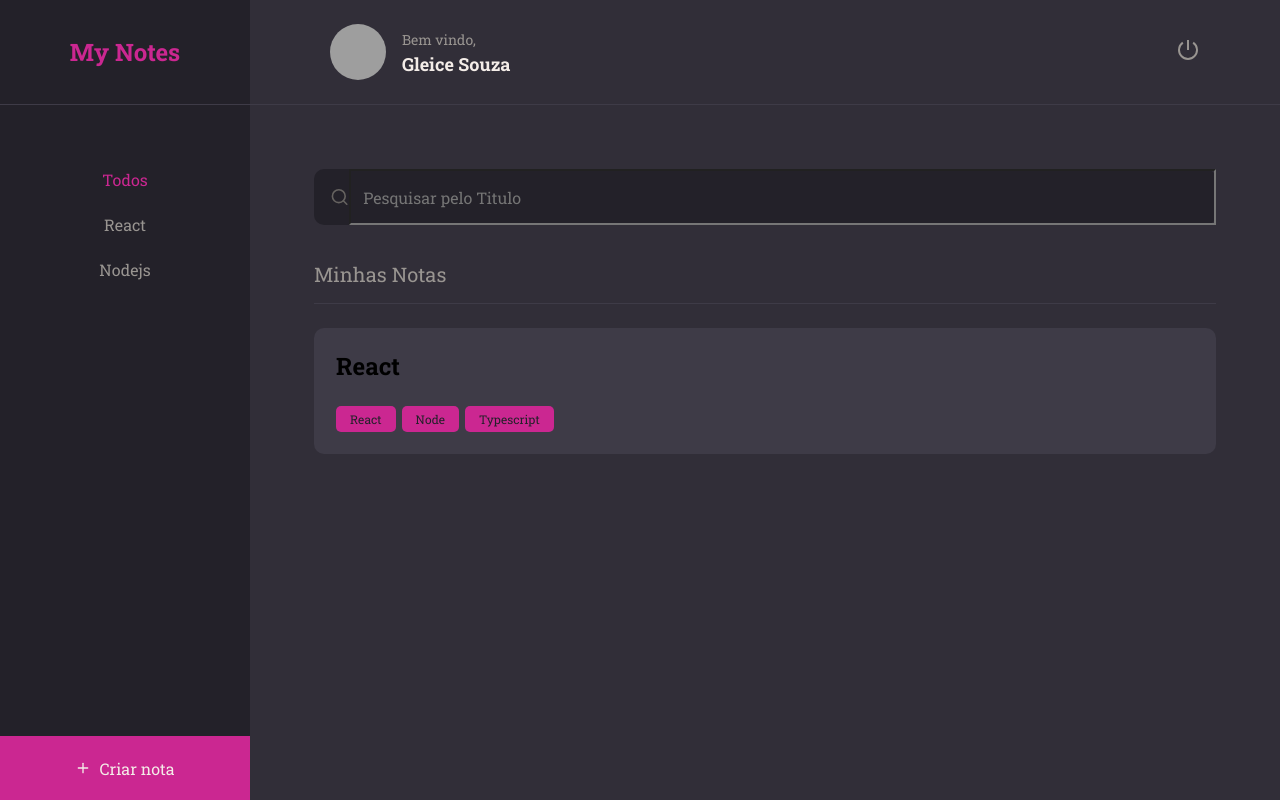
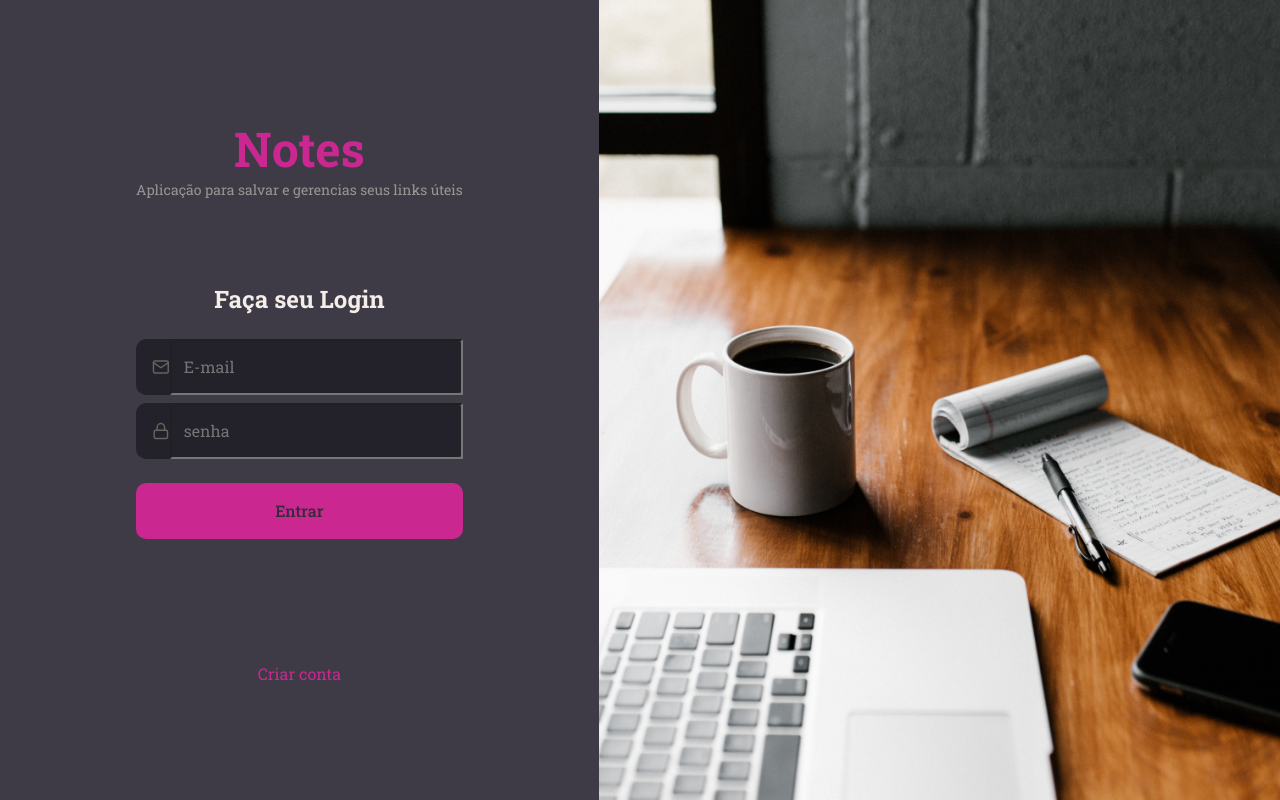
Before and after one commit to gleicebsouza/owner-my-notes, a React (Vite) app: page / in a window 1280 px wide. Built offline with nearby package versions, Linux system fonts and the light colour scheme; grey boxes are pictures that could not be loaded.

Commit message:
create page signin

```diff
--- a/package.json
+++ b/package.json
@@ -13,7 +13,7 @@
     "react": "^18.2.0",
     "react-dom": "^18.2.0",
     "react-icons": "^4.10.1",
-    "styled-components": "^6.0.0-rc.5"
+    "styled-components": "^6.0.1"
   },
   "devDependencies": {
     "@types/react": "^18.0.37",
--- a/src/components/Header/index.jsx
+++ b/src/components/Header/index.jsx
@@ -9,7 +9,7 @@
         <img src="https://github.com/gleicebsouza.png"
          alt="foto do usuario"/>
          <div>
-          <span>Bem vindo,</span>
+          <span>Bem vindo(a),</span>
           <strong>Gleice Souza</strong>
          </div>
       </Profile>
--- a/src/main.jsx
+++ b/src/main.jsx
@@ -5,7 +5,8 @@
 import GlobalStyles from './styles/global'
 import theme from './styles/theme'
 //import { Details } from './pages/Details/Index'
-import { Home } from './pages/Home'
+//import { Home } from './pages/Home'
+import { SignIn } from './pages/SignIn'
 
 
 
@@ -13,7 +14,7 @@
   <React.StrictMode>
     <ThemeProvider theme={theme}>
       <GlobalStyles/>
-        <Home/>
+        <SignIn/>
 
     </ThemeProvider>
   </React.StrictMode>
--- /dev/null
+++ b/src/pages/SignIn/index.jsx
@@ -0,0 +1,35 @@
+import {Container,Form,Background}  from './styles'
+import {Input} from '../../components/Input'
+import {Button} from '../../components/Button'
+import {FiMail,FiLock} from 'react-icons/fi'
+
+export function SignIn(){
+  return(
+    <Container>
+      <Form>
+      <h1>Notes</h1>
+        <p>Aplicação para salvar e gerencias seus links úteis</p>
+
+        <h2>Faça seu Login</h2>
+
+        <Input
+          placeholder="E-mail"
+          type="text"
+          icon={FiMail}
+          />
+        <Input
+          placeholder="senha"
+          type="password"
+          icon={FiLock}
+          />
+
+          <Button title="Entrar"/>
+
+          <a href="#">Criar conta</a>
+
+      </Form>
+          <Background/>
+    </Container>
+
+  );
+}
--- /dev/null
+++ b/src/pages/SignIn/styles.js
@@ -0,0 +1,42 @@
+import styled from 'styled-components'
+import backgroundImg from '../../assets/background.png'
+
+
+export const Container = styled.div`
+  display: flex;
+  align-items: stretch;
+
+  height: 100vh;
+`
+export const Form = styled.form`
+  display: flex;
+  flex-direction: column;
+  justify-content: center;
+  text-align: center;
+  padding: 0 136px;
+
+  > h1 {
+    font-size: 48px;
+    color: ${({ theme }) => theme.COLORS.PINK_800};
+  }
+  > h2 {
+    font-size: 24px;
+    margin-top: 84px;
+    margin-bottom: 24px;
+  }
+  > p {
+    font-size: 14px;
+    color: ${({ theme }) => theme.COLORS.GRAY_100};
+  }
+  > a {
+    margin-top: 124px;
+    color: ${({ theme }) => theme.COLORS.PINK_800};
+  }
+`
+export const Background = styled.div`
+  flex:1;
+  background:url(${backgroundImg}) no-repeat center center;
+  background-size:cover;
+
+
+`
--- /dev/null
+++ b/src/pages/SignUp/index.jsx
@@ -0,0 +1,5 @@
+import {Container} from './styles'
+
+export function SignUp(){
+
+}
--- /dev/null
+++ b/src/pages/SignUp/styles.js
@@ -0,0 +1,6 @@
+import styled from 'styled-components';
+
+export const Container = styled.div`
+
+
+`
```
Also changed, not shown: src/components/Note/index.jsx (+0 -21 lines), src/assets/background.png (added), 1 other file (tests, documents, lock files or other folders).
